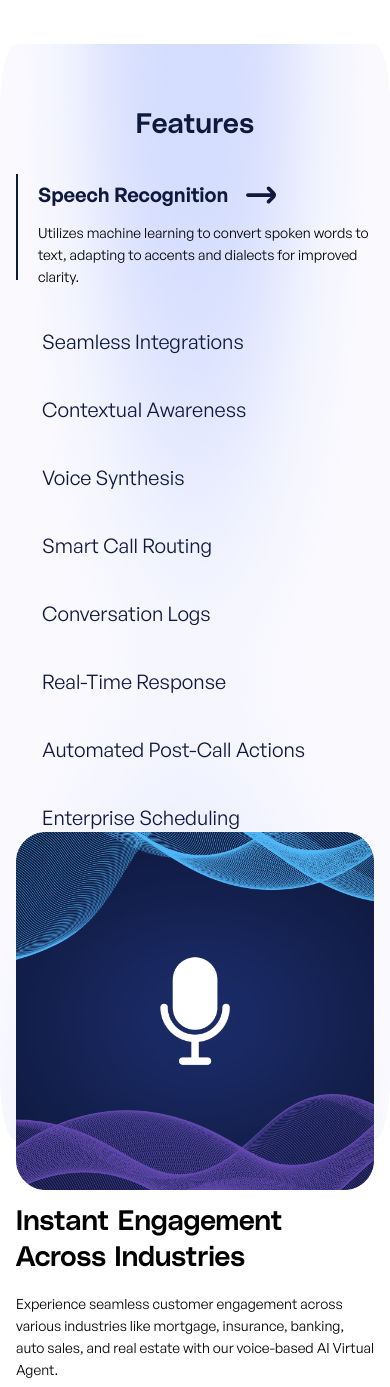
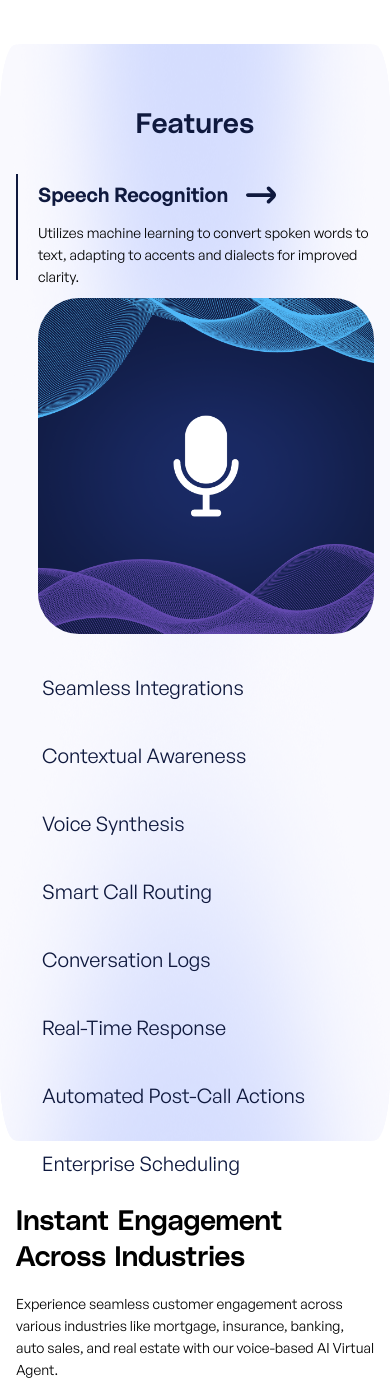
Before and after one commit to MdMuzahid07/AIVA, a Next.js app: page / in a window 390 px wide. Shown: the part 3970-5357 px from the top of the page. Built offline with nearby package versions, Linux system fonts and the light colour scheme.

Commit message:
feature section mobile ui updated:

```diff
--- a/src/components/home/Features.tsx
+++ b/src/components/home/Features.tsx
@@ -87,9 +87,9 @@ const Features = () => {
 
                     {/* // tabs */}
 
-                    <div className="flex flex-col lg:flex-row mt-[40px] md:mt-[60px] lg:gap-[156px]">
+                    <div className="flex flex-col lg:flex-row mt-[40px] md:mt-[60px] md:gap-[20px] xl:gap-[156px]">
 
-                        <ul className="space-y-[40px] w-full md:max-w-[484px]">
+                        <ul className="space-y-[40px] w-full lg:max-w-[484px]">
                             {tabs?.map((tab, index) => (
                                 <li key={tab.id} className={`${index === activeTabIndex ? "flex gap-[20px]" : "pl-[26px]"}  md:mt-[10px]`}>
                                     {index === activeTabIndex && <div className="w-[4px] md:w-[6px] h-[106px] bg-senary md:h-[114px] -mt-[6px]" />}
@@ -117,23 +117,35 @@ const Features = () => {
                                             )}
                                         </button>
                                         {index === activeTabIndex && (
-                                            <p className="mt-[12px] text-[14px] md:mt-[20px] font-general-sans md:text-[16px] leading-[22px] md:leading-[24px]">
-                                                {tab?.description}
-                                            </p>
+                                            <>
+                                                <p className="mt-[12px] text-[14px] md:mt-[20px] font-general-sans md:text-[16px] leading-[22px] md:leading-[24px]">
+                                                    {tab?.description}
+                                                </p>
+
+                                                <div className="mt-[10px] sm:mt-[20px] md:mt-[30px] rounded-[16px] sm:rounded-[50px] overflow-hidden flex lg:hidden">
+                                                    <Image
+                                                        src={tabs[activeTabIndex]?.imagePath || ""}
+                                                        width={600}
+                                                        height={600}
+                                                        alt={`${tabs[activeTabIndex]?.title || "tab image"}`}
+                                                        className="w-full h-full rounded-[41px] sm:rounded-[50px]"
+                                                    />
+                                                </div>
+                                            </>
                                         )}
                                     </div>
                                 </li>
                             ))}
                         </ul>
 
-                        <div className="w-full md:max-w-[600px]">
-                            <div className="w-full md:max-w-[600px] h-full md:max-h-[600px]">
+                        <div className="w-full lg:max-w-[600px]">
+                            <div className="w-full xl:max-w-[600px] h-auto lg:max-h-[600px] hidden lg:flex">
                                 <Image
                                     src={tabs[activeTabIndex]?.imagePath || ""}
                                     width={600}
                                     height={600}
                                     alt={`${tabs[activeTabIndex]?.title || "tab image"}`}
-                                    className="w-full h-full"
+                                    className="w-full h-full rounded-[16px] md:rounded-[50px]"
                                 />
                             </div>
                         </div>
```
